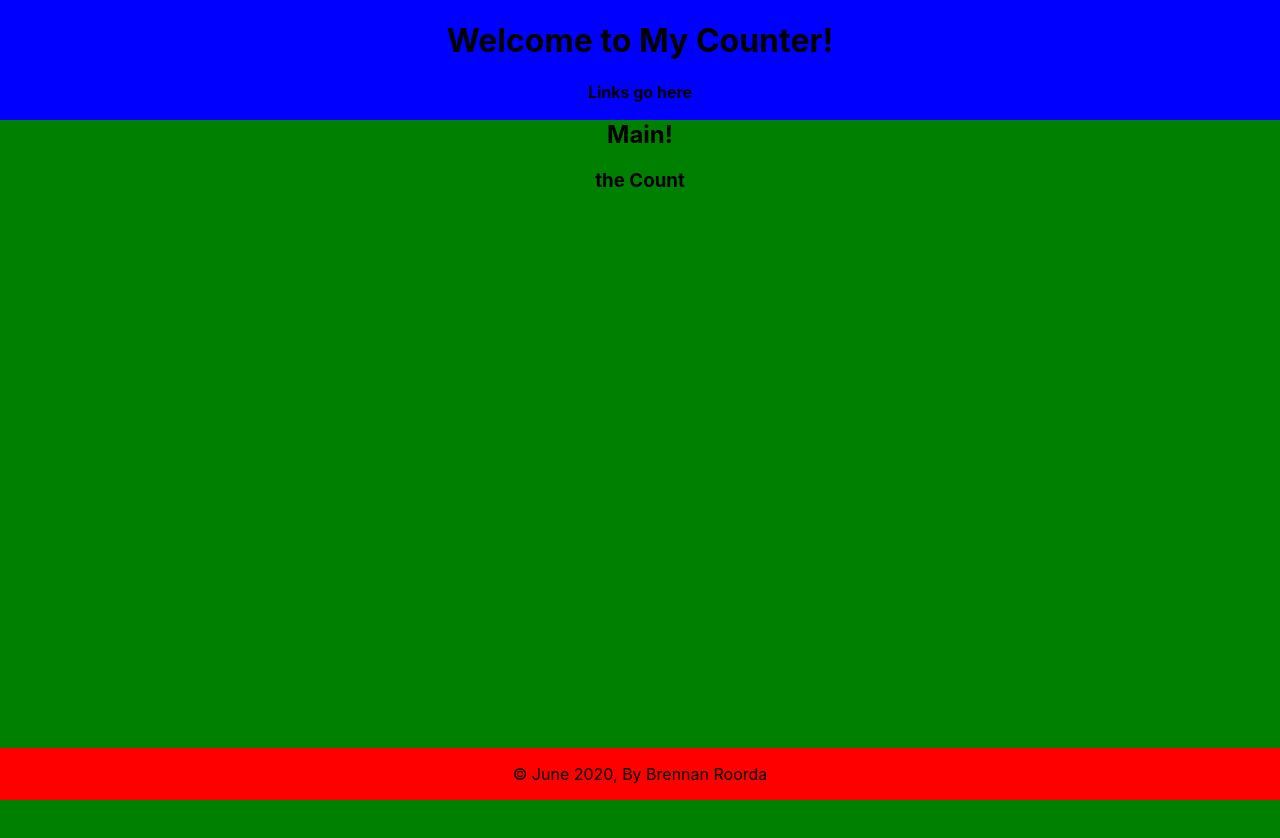
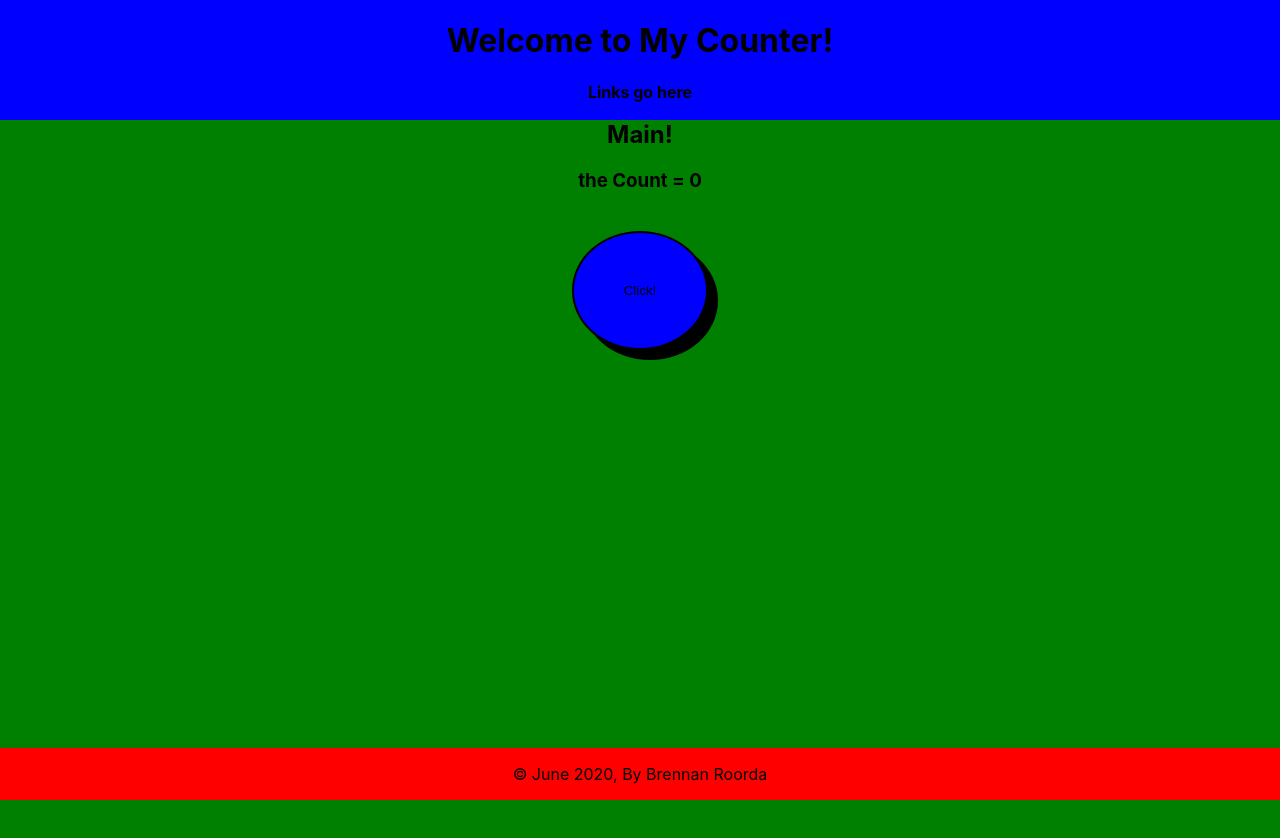
Before and after one commit to bproorda/ReactCounter, a React (Create React App) app in the folder counterapp/: page / in a window 1280 px wide. Shown: the top 838 px of the page. Built offline with nearby package versions, Linux system fonts and the light colour scheme.

Commit message:
added button and count to main

```diff
--- a/counterapp/src/Components/Main.js
+++ b/counterapp/src/Components/Main.js
@@ -22,7 +22,8 @@ class Main extends React.Component {
         return (
           <main>
             <h2>Main!</h2>
-          <h3>the Count</h3>
+        <h3>the Count = {this.state.count}</h3>
+        <button>Click!</button>
 
           </main>
         )
--- a/counterapp/src/Components/Main.scss
+++ b/counterapp/src/Components/Main.scss
@@ -4,4 +4,13 @@ main {
     top: 100px;
     height: 1000px;
     text-align: center;
+
+    button {
+        background-color: blue;
+        border-radius: 50%;
+        padding: 50px;
+        margin-top: 20px;
+        border: 2px solid black;
+        box-shadow: 10px 10px black;
+    }
 }
```
